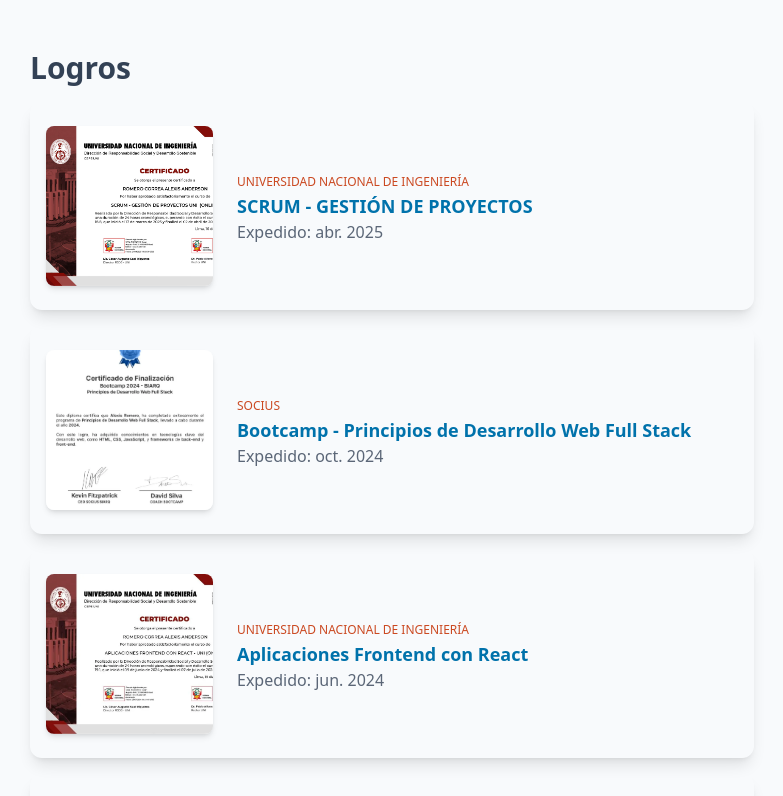
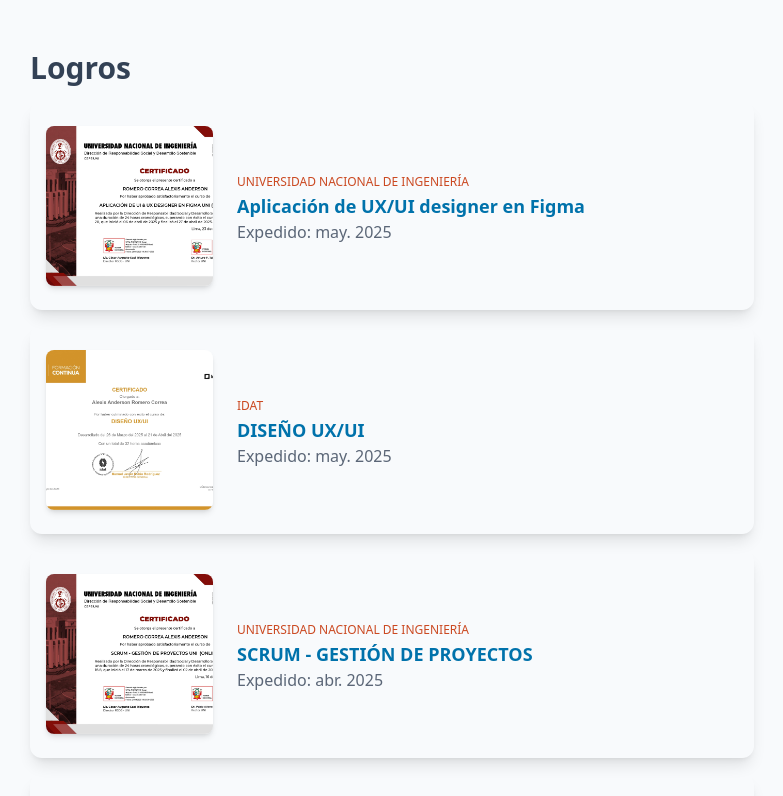
Before and after one commit to alexisromero5695/portfolio, a Next.js app: page / in a window 1280 px wide. Shown: the part 5820-6616 px from the top of the page, without its empty margins (248-1031 px from the left). Built offline with nearby package versions, Linux system fonts and the light colour scheme.

Commit message:
actualizar portofolio

```diff
--- a/app/page.tsx
+++ b/app/page.tsx
@@ -888,6 +888,8 @@
   const [index, setIndex] = useState(0); // Índice de la imagen seleccionada
 
   const images = [
+    { src: "/images/aplicacion_ux_ui_designer_figma.webp", alt: "Imagen certificado Aplicación de UX/UI Designer en Figma", institucion: "UNIVERSIDAD NACIONAL DE INGENIERÍA", curso: "Aplicación de UX/UI designer en Figma", fecha: "Expedido: may. 2025" },
+    { src: "/images/certificado_ux_ui_idat.webp", alt: "Imagen certificado UX/UI", institucion: "IDAT", curso: "DISEÑO UX/UI", fecha: "Expedido: may. 2025" },
     { src: "/images/certificado_scrum.webp", alt: "Imagen certificado SCRUM", institucion: "UNIVERSIDAD NACIONAL DE INGENIERÍA", curso: "SCRUM - GESTIÓN DE PROYECTOS ", fecha: "Expedido: abr. 2025" },
     { src: "/images/certificado-socius.webp", alt: "Imagen certificado finalizacion bootcamp", institucion: "SOCIUS", curso: "Bootcamp - Principios de Desarrollo Web Full Stack", fecha: "Expedido: oct. 2024" },
     { src: "/images/certificado react uni.webp", alt: "Imagen certificado React", institucion: "UNIVERSIDAD NACIONAL DE INGENIERÍA", curso: "Aplicaciones Frontend con React", fecha: "Expedido: jun. 2024" },
```
Also changed, not shown: public/images/aplicacion_ux_ui_designer_figma.webp (added), public/images/certificado_ux_ui_idat.webp (added).
